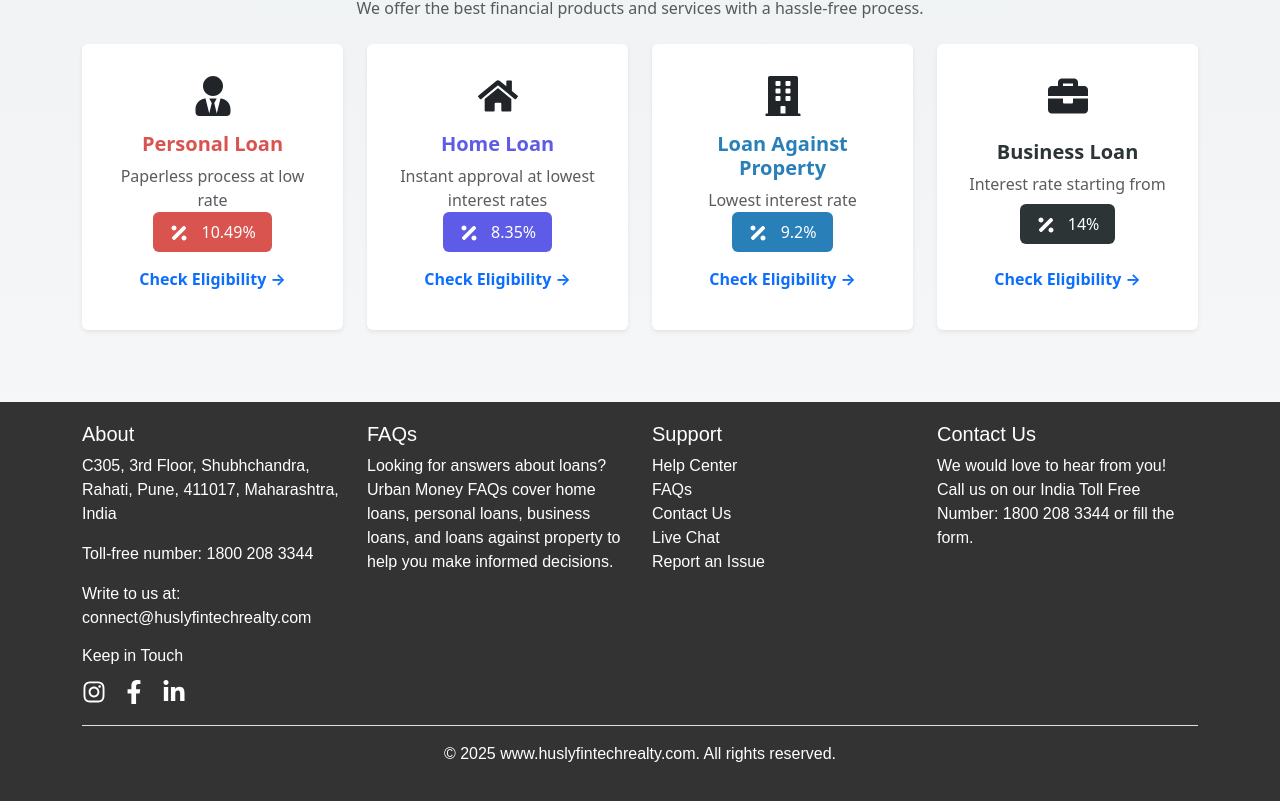
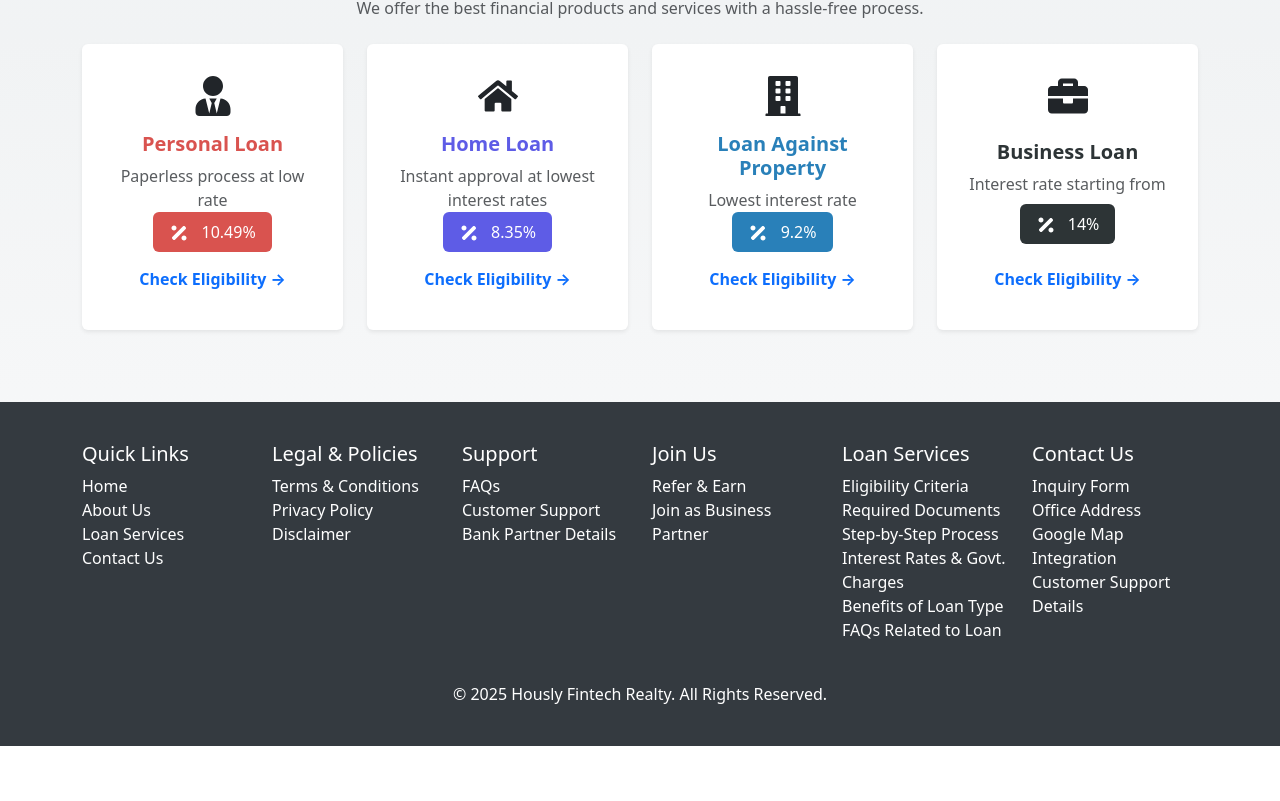
Before and after one commit to Kamlesh7049/Hously_Finntech_Realty, a React (Vite) app in the folder frontend/: page / in a window 1280 px wide. Shown: the part 669-1470 px from the top of the page. After the commit the page ends 1415 px from the top, so only its background shows below. Built offline with nearby package versions, Linux system fonts and the light colour scheme.

Commit message:
update on footer

```diff
--- a/frontend/src/components/Footer.jsx
+++ b/frontend/src/components/Footer.jsx
@@ -1,101 +1,85 @@
 import React from "react";
 import { Container, Row, Col } from "react-bootstrap";
-import { FaInstagram, FaFacebookF, FaLinkedinIn } from "react-icons/fa";
 
 const Footer = () => {
   return (
-    <footer style={footerStyle}>
+    <footer style={{ backgroundColor: "#343a40", color: "#ffffff", padding: "40px 0" }}>
       <Container>
         <Row>
-          {/* About Section */}
-          <Col md={3}>
-            <h5>About</h5>
-            <p>
-              C305, 3rd Floor, Shubhchandra, Rahati, Pune, 411017, Maharashtra, India
-            </p>
-            <p>
-              Toll-free number: <a href="tel:18002083344" style={linkStyle}>1800 208 3344</a>
-            </p>
-            <p>
-              Write to us at:{" "}
-              <a href="mailto:connect@huslyfintechrealty.com" style={linkStyle}>
-                connect@huslyfintechrealty.com
-              </a>
-            </p>
-            <h6>Keep in Touch</h6>
-            <div className="d-flex gap-3">
-              <a href="#" style={iconStyle}>
-                <FaInstagram />
-              </a>
-              <a href="#" style={iconStyle}>
-                <FaFacebookF />
-              </a>
-              <a href="#" style={iconStyle}>
-                <FaLinkedinIn />
-              </a>
-            </div>
-          </Col>
-
-          {/* FAQs Section */}
-          <Col md={3}>
-            <h5>FAQs</h5>
-            <p>
-              Looking for answers about loans? Urban Money FAQs cover home
-              loans, personal loans, business loans, and loans against property
-              to help you make informed decisions.
-            </p>
-          </Col>
-
-          {/* Support Section */}
-          <Col md={3}>
-            <h5>Support</h5>
-            <ul className="list-unstyled">
-              <li>Help Center</li>
-              <li>FAQs</li>
-              <li>Contact Us</li>
-              <li>Live Chat</li>
-              <li>Report an Issue</li>
+          {/* Quick Links */}
+          <Col md={2}>
+            <h5>Quick Links</h5>
+            <ul style={{ listStyle: "none", padding: 0 }}>
+              <li><a href="/" style={{ color: "#ffffff", textDecoration: "none" }}>Home</a></li>
+              <li><a href="/about" style={{ color: "#ffffff", textDecoration: "none" }}>About Us</a></li>
+              <li><a href="/loan-services" style={{ color: "#ffffff", textDecoration: "none" }}>Loan Services</a></li>
+              <li><a href="/contact" style={{ color: "#ffffff", textDecoration: "none" }}>Contact Us</a></li>
             </ul>
           </Col>
 
-          {/* Contact Us Section */}
-          <Col md={3}>
+          {/* Legal & Policies */}
+          <Col md={2}>
+            <h5>Legal & Policies</h5>
+            <ul style={{ listStyle: "none", padding: 0 }}>
+              <li><a href="/terms" style={{ color: "#ffffff", textDecoration: "none" }}>Terms & Conditions</a></li>
+              <li><a href="/privacy" style={{ color: "#ffffff", textDecoration: "none" }}>Privacy Policy</a></li>
+              <li><a href="/disclaimer" style={{ color: "#ffffff", textDecoration: "none" }}>Disclaimer</a></li>
+            </ul>
+          </Col>
+
+          {/* Support */}
+          <Col md={2}>
+            <h5>Support</h5>
+            <ul style={{ listStyle: "none", padding: 0 }}>
+              <li><a href="/faqs" style={{ color: "#ffffff", textDecoration: "none" }}>FAQs</a></li>
+              <li><a href="/support" style={{ color: "#ffffff", textDecoration: "none" }}>Customer Support</a></li>
+              <li><a href="/bank-partners" style={{ color: "#ffffff", textDecoration: "none" }}>Bank Partner Details</a></li>
+            </ul>
+          </Col>
+
+          {/* Join Us */}
+          <Col md={2}>
+            <h5>Join Us</h5>
+            <ul style={{ listStyle: "none", padding: 0 }}>
+              <li><a href="/refer-earn" style={{ color: "#ffffff", textDecoration: "none" }}>Refer & Earn</a></li>
+              <li><a href="/business-partner" style={{ color: "#ffffff", textDecoration: "none" }}>Join as Business Partner</a></li>
+            </ul>
+          </Col>
+
+          {/* Loan Services Pages */}
+          <Col md={2}>
+            <h5>Loan Services</h5>
+            <ul style={{ listStyle: "none", padding: 0 }}>
+              <li><a href="/eligibility" style={{ color: "#ffffff", textDecoration: "none" }}>Eligibility Criteria</a></li>
+              <li><a href="/documents" style={{ color: "#ffffff", textDecoration: "none" }}>Required Documents</a></li>
+              <li><a href="/process" style={{ color: "#ffffff", textDecoration: "none" }}>Step-by-Step Process</a></li>
+              <li><a href="/interest-rates" style={{ color: "#ffffff", textDecoration: "none" }}>Interest Rates & Govt. Charges</a></li>
+              <li><a href="/benefits" style={{ color: "#ffffff", textDecoration: "none" }}>Benefits of Loan Type</a></li>
+              <li><a href="/loan-faqs" style={{ color: "#ffffff", textDecoration: "none" }}>FAQs Related to Loan</a></li>
+            </ul>
+          </Col>
+
+          {/* Contact Us */}
+          <Col md={2}>
             <h5>Contact Us</h5>
-            <p>
-              We would love to hear from you! Call us on our India Toll Free
-              Number: <a href="tel:18002083344" style={linkStyle}>1800 208 3344</a> or fill the
-              form.
-            </p>
+            <ul style={{ listStyle: "none", padding: 0 }}>
+              <li><a href="/contact-form" style={{ color: "#ffffff", textDecoration: "none" }}>Inquiry Form</a></li>
+              <li><a href="/address" style={{ color: "#ffffff", textDecoration: "none" }}>Office Address</a></li>
+              <li><a href="/map" style={{ color: "#ffffff", textDecoration: "none" }}>Google Map Integration</a></li>
+              <li><a href="/support-details" style={{ color: "#ffffff", textDecoration: "none" }}>Customer Support Details</a></li>
+            </ul>
           </Col>
         </Row>
 
-        {/* Footer Bottom Section */}
-        <div className="text-center py-3 border-top mt-3">
-          © 2025 <a href="https://www.huslyfintechrealty.com" style={linkStyle}>
-            www.huslyfintechrealty.com
-          </a>. All rights reserved.
-        </div>
+        {/* Copyright */}
+        <Row className="mt-4 text-center">
+          <Col>
+            <p className="mb-0">&copy; {new Date().getFullYear()} Hously Fintech Realty. All Rights Reserved.</p>
+          </Col>
+        </Row>
       </Container>
     </footer>
   );
 };
 
-// ✅ Footer Styles
-const footerStyle = {
-  backgroundColor: "#333",
-  color: "#fff",
-  padding: "20px 0",
-  fontFamily: "Arial, sans-serif",
-};
-
-const linkStyle = {
-  color: "#fff",
-  textDecoration: "none",
-};
-
-const iconStyle = {
-  color: "#fff",
-  fontSize: "1.5rem",
-};
-
 export default Footer;
```
